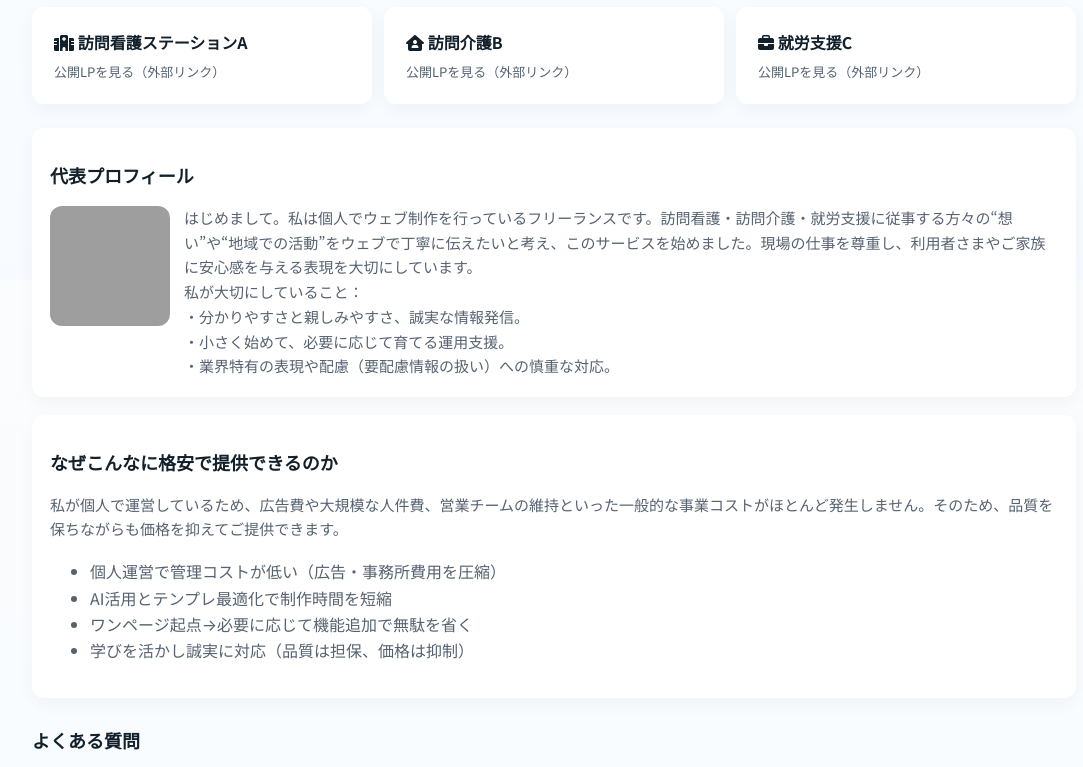
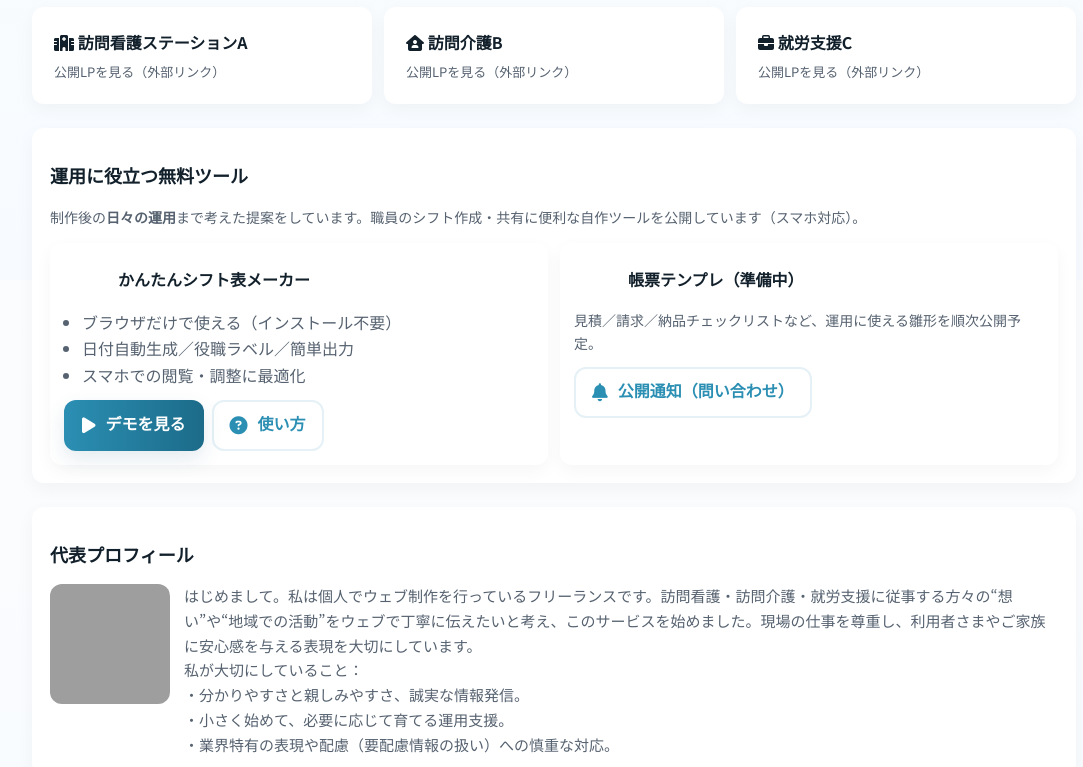
Before and after one commit to crzydn/yasashiiHP, a plain HTML site: page index.html in a window 1280 px wide. Shown: the part 1320-2087 px from the top of the page, without its empty margins (86-1169 px from the left). Drawn offline with Linux system fonts and the light colour scheme; grey boxes are pictures that could not be loaded.

Commit message:
index.html の更新

```diff
--- a/index.html
+++ b/index.html
@@ -100,8 +100,10 @@
     .contact-sub{color:var(--muted);font-size:13px}
 
     .contact-item[data-type="line"] .contact-icon{background:linear-gradient(135deg,var(--primary),var(--primary-dark))}
-    .contact-item[data-type="email"] .contact-icon{background:linear-gradient(135deg,var(--primary),#66b8dd))}
-    .contact-item[data-type="phone"] .contact-icon{background:linear-gradient(135deg,var(--primary),#4bb0d3))}
+    /* ▼▼ ここを修正（余分な ) を削除） ▼▼ */
+    .contact-item[data-type="email"] .contact-icon{background:linear-gradient(135deg,var(--primary),#66b8dd)}
+    .contact-item[data-type="phone"] .contact-icon{background:linear-gradient(135deg,var(--primary),#4bb0d3)}
+    /* ▲▲ 修正ここまで ▲▲ */
     .contact-item[data-type="insta"] .contact-icon{background:linear-gradient(135deg,var(--primary),var(--primary-dark))}
 
     footer{margin-top:28px;padding:16px 0;color:var(--muted);text-align:center;font-size:14px}
@@ -127,14 +129,14 @@
       .cookie-banner{left:12px;right:12px;bottom:140px}
       .sticky-ctawrap{right:12px;bottom:12px}
       .btn{padding:14px 18px}
-      .cta-pair .btn{min-width:46%} /* 2つで並ぶ目安 */
+      .cta-pair .btn{min-width:46%}
     }
     @media(max-width:420px){
       .hero-right{min-height:160px}
       .cookie-banner{bottom:160px}
       .btn{padding:12px 14px;font-size:15px}
       nav a{font-size:14px;padding:6px}
-      .cta-pair .btn{min-width:100%} /* 極小幅では縦積みだが幅を取りすぎない */
+      .cta-pair .btn{min-width:100%}
     }
 
     .sticky-ctawrap{position:fixed;right:12px;bottom:12px;display:flex;flex-direction:column;gap:10px;align-items:flex-end;z-index:10010}
@@ -174,6 +176,8 @@
         <a href="#service"><i class="fa-solid fa-list" aria-hidden="true"></i> サービス</a>
         <a href="#price"><i class="fa-solid fa-tag" aria-hidden="true"></i> 料金</a>
         <a href="#works"><i class="fa-solid fa-window-maximize" aria-hidden="true"></i> 実績</a>
+        <!-- ▼ 新規：ツール紹介へのリンク -->
+        <a href="#tools"><i class="fa-solid fa-calendar-check" aria-hidden="true"></i> ツール</a>
         <a href="#contact" class="cta"><i class="fa-solid fa-comments" aria-hidden="true"></i> 無料相談</a>
       </nav>
     </header>
@@ -223,7 +227,7 @@
           </div>
         </div>
 
-        <!-- サービス内容下のCTA（横並び・幅取りすぎない） -->
+        <!-- サービス内容下のCTA（横並び） -->
         <div class="cta-pair" style="margin-top:14px">
           <a class="btn btn-primary" id="ctaLine" href="https://line.me/ti/p/@395gaeqo" target="_blank" rel="noopener noreferrer" aria-label="LINEで無料相談"><i class="fa-brands fa-line" aria-hidden="true"></i> LINEで無料相談</a>
           <a class="btn btn-primary" id="ctaInsta" href="https://instagram.com/your_instagram" target="_blank" rel="noopener noreferrer" aria-label="InstagramでDM"><i class="fa-brands fa-instagram" aria-hidden="true"></i> InstagramでDM</a>
@@ -275,6 +279,50 @@
           </div>
         </div>
       </section>
+
+      <!-- ▼ 新規：ツール紹介 -->
+      <section id="tools" aria-labelledby="tools-heading" class="card" style="margin-top:24px;padding:18px">
+        <h2 id="tools-heading" style="font-weight:700;font-size:18px">運用に役立つ無料ツール</h2>
+        <p style="color:var(--muted);margin:8px 0 14px">
+          制作後の<span style="font-weight:700">日々の運用</span>まで考えた提案をしています。職員のシフト作成・共有に便利な自作ツールを公開しています（スマホ対応）。
+        </p>
+
+        <div class="tools-grid" style="display:grid;grid-template-columns:repeat(auto-fit,minmax(220px,1fr));gap:12px">
+          <!-- かんたんシフト表メーカー -->
+          <article class="card" style="padding:14px">
+            <div style="display:flex;align-items:center;gap:10px;margin-bottom:8px">
+              <div class="contact-icon" aria-hidden="true" style="width:44px;height:44px"><i class="fa-solid fa-table"></i></div>
+              <div style="font-weight:700">かんたんシフト表メーカー</div>
+            </div>
+            <ul style="color:var(--muted);padding-left:18px;margin:0 0 12px">
+              <li>ブラウザだけで使える（インストール不要）</li>
+              <li>日付自動生成／役職ラベル／簡単出力</li>
+              <li>スマホでの閲覧・調整に最適化</li>
+            </ul>
+            <div style="display:flex;gap:8px;flex-wrap:wrap">
+              <a class="btn btn-primary" href="https://crzydn.github.io/schedule-shift/" target="_blank" rel="noopener noreferrer" aria-label="シフト表ツールのデモを見る">
+                <i class="fa-solid fa-play" aria-hidden="true"></i> デモを見る
+              </a>
+              <a class="btn btn-ghost" href="https://crzydn.github.io/schedule-shift/" target="_blank" rel="noopener noreferrer" aria-label="使い方を見る">
+                <i class="fa-solid fa-circle-question" aria-hidden="true"></i> 使い方
+              </a>
+            </div>
+          </article>
+
+          <!-- 予備カード（将来の拡張用） -->
+          <article class="card" style="padding:14px">
+            <div style="display:flex;align-items:center;gap:10px;margin-bottom:8px">
+              <div class="contact-icon" aria-hidden="true" style="width:44px;height:44px"><i class="fa-solid fa-file-lines"></i></div>
+              <div style="font-weight:700">帳票テンプレ（準備中）</div>
+            </div>
+            <p style="color:var(--muted);margin:0 0 12px">見積／請求／納品チェックリストなど、運用に使える雛形を順次公開予定。</p>
+            <a class="btn btn-ghost" href="#contact" aria-label="公開通知を受け取る">
+              <i class="fa-solid fa-bell" aria-hidden="true"></i> 公開通知（問い合わせ）
+            </a>
+          </article>
+        </div>
+      </section>
+      <!-- ▲ ツール紹介ここまで -->
 
       <section id="profile" aria-labelledby="profile-heading" class="card" style="margin-top:24px;padding:18px">
         <h2 id="profile-heading" style="font-weight:700;font-size:18px">代表プロフィール</h2>
@@ -348,12 +396,11 @@
         <div style="margin-top:12px;color:var(--muted);font-size:13px">※お問い合わせはLINE・メール・お電話・InstagramのDMで承ります。お問い合わせフォームは廃止しました。</div>
       </section>
 
-      <!-- 既存のプライバシーポリシーはそのまま -->
+      <!-- 既存のプライバシーポリシー（ダイジェスト） -->
       <section id="privacy" class="card" aria-labelledby="privacy-heading" style="margin-top:18px;padding:18px">
         <h2 id="privacy-heading" style="font-weight:700;font-size:18px">プライバシーポリシー（個人情報の取扱い）</h2>
         <div style="color:var(--muted)">
-          <!-- 既存本文そのまま（割愛） -->
-          <p>当サイト（やさしいHPプラン）は、訪問看護・訪問介護・就労支援事業者さま向けのウェブ制作サービスを提供するにあたり、個人情報の重要性を深く認識し、以下のとおり適切に取り扱いいたします。</p>
+          <p>当サイト（やさしいHPプラン）は、訪問看護・訪問介護・就労支援事業者さま向けのウェブ制作サービスを提供するにあたり、個人情報の重要性を深く認識し、適切に取り扱います。</p>
           <p>（中略）</p>
           <p>最終改定日：2025年9月19日</p>
         </div>
```
